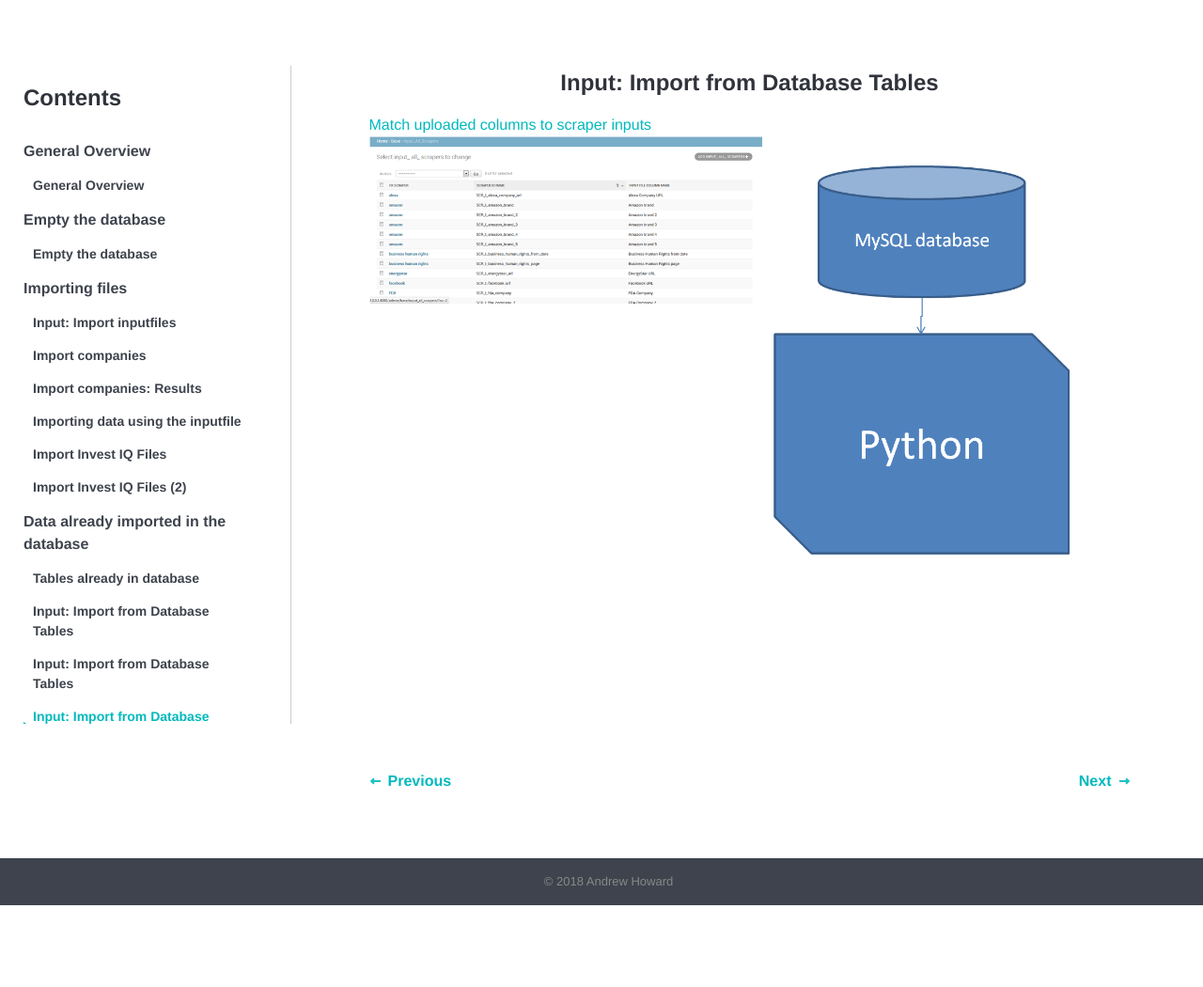
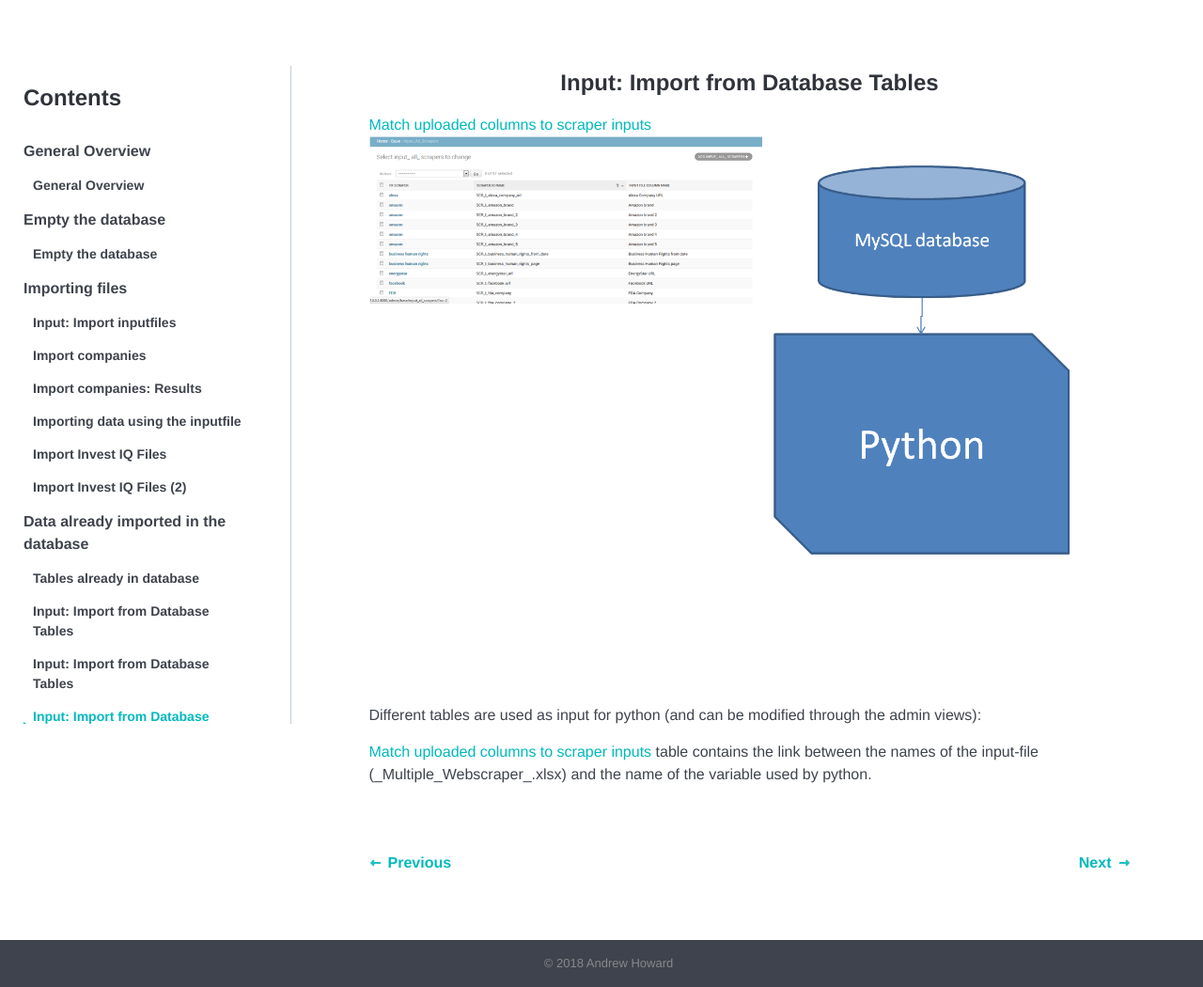
Before and after one commit to tkumpanenko/slides, a Jekyll site: the page built from _tutorials/016.html, in a window 1280 px wide. Shown: the whole page at 94% size. Built offline with Jekyll 4.4.1, drawn with Linux system fonts in a browser that asks for light colours; before the commit the page ends 963 px from its top, so only the background shows below that.

Commit message:
Update from Forestry.io - 016.html

```diff
--- a/_tutorials/016.html
+++ b/_tutorials/016.html
@@ -4,9 +4,13 @@ topic: data-in-database
 order: 4
 date: 2018-01-18 19:31:06 +0000
 ---
-
-
 <h4>Input: Import from Database Tables</h4>
-<a href="#">Match uploaded columns to scraper inputs</a>
+<a href="http://scrapecalctool.scibizinformatics.com/admin/base/input_all_scrapers/">Match uploaded columns to scraper inputs</a>
 
 <img src="{{site.url}}{{site.baseurl}}/images/016.png" alt="">
+
+<p>Different tables are used as input for python (and can be modified through the admin views):
+</p>
+
+<p><a href="http://scrapecalctool.scibizinformatics.com/admin/base/input_all_scrapers/">Match uploaded columns to scraper inputs</a> table contains the link between the names of the input-file (_Multiple_Webscraper_.xlsx) and the name of the variable used by python.
+</p>
```
